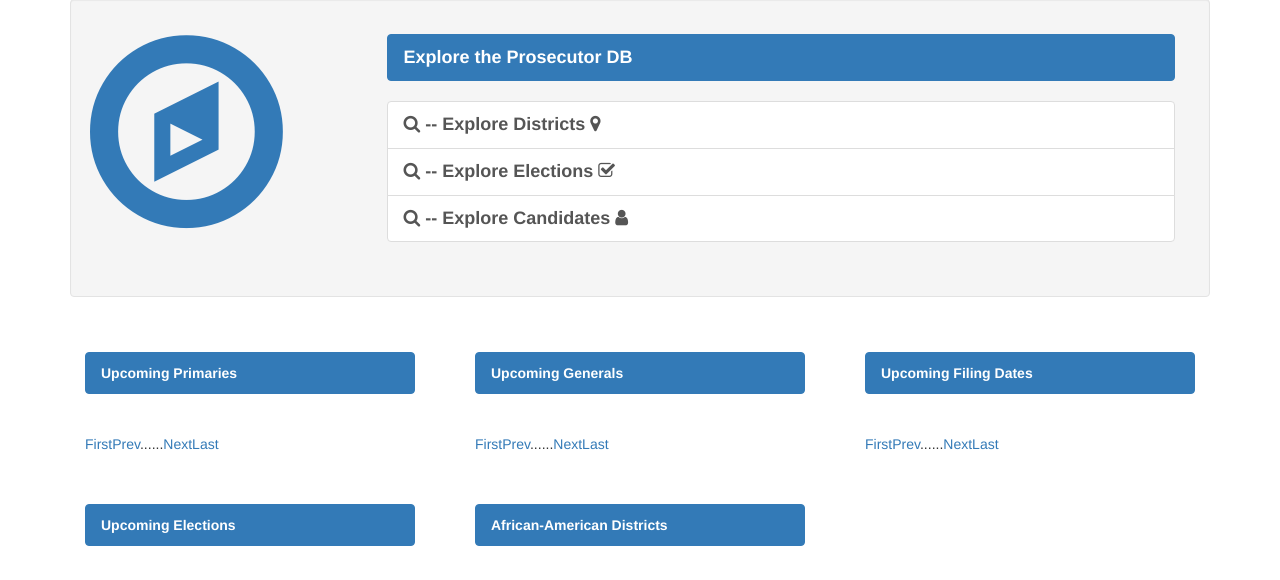
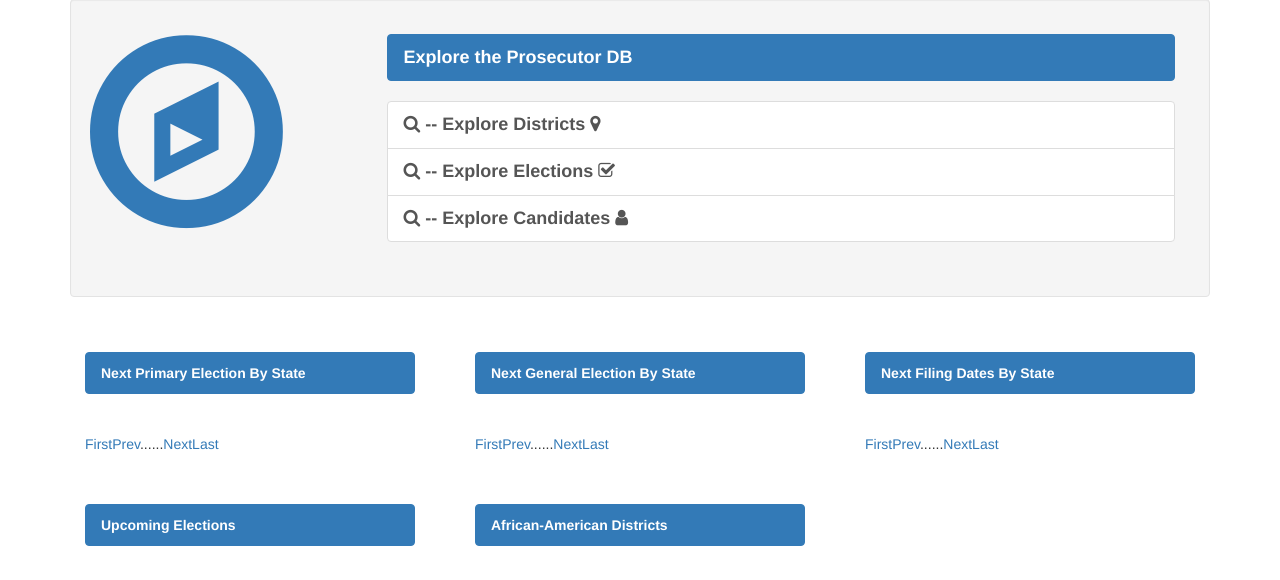
Before and after one commit to joeknows718/EXAMPLEDB, a Django app: template templates/dashboard.html in a window 1280 px wide. Shown: the part 391-971 px from the top of the page. Run offline with Django 3.2, Linux system fonts and the light colour scheme; the template is opened without the code that fills it, so the values that code supplies are empty; parts of the project's set-up code (start-up, migrations or seed data) failed here and were passed over; some libraries are stand-ins or nearby versions.

```diff
--- a/templates/dashboard.html
+++ b/templates/dashboard.html
@@ -87,7 +87,7 @@
 				<div class="panel-body">
 					<ul class="list-group">
 					  <li class="list-group-item active">
-					  	<strong>Upcoming Primaries</strong>
+					  	<strong>Next Primary Election By State</strong>
 					  </li>
 					</ul>
 					<ul class="list-group content">
@@ -109,7 +109,7 @@
 				<div class="panel-body">
 					<ul class="list-group">
 					  <li class="list-group-item active">
-					  	<strong>Upcoming Generals</strong>
+					  	<strong>Next General Election By State</strong>
 					  </li>
 					</ul>
 					<ul class="list-group content">
@@ -131,7 +131,7 @@
 				<div class="panel-body">
 					<ul class="list-group">
 					  <li class="list-group-item active">
-					  	<strong>Upcoming Filing Dates</strong>
+					  	<strong>Next Filing Dates By State</strong>
 					  </li>
 					</ul>
 					<ul class="list-group content">
```
